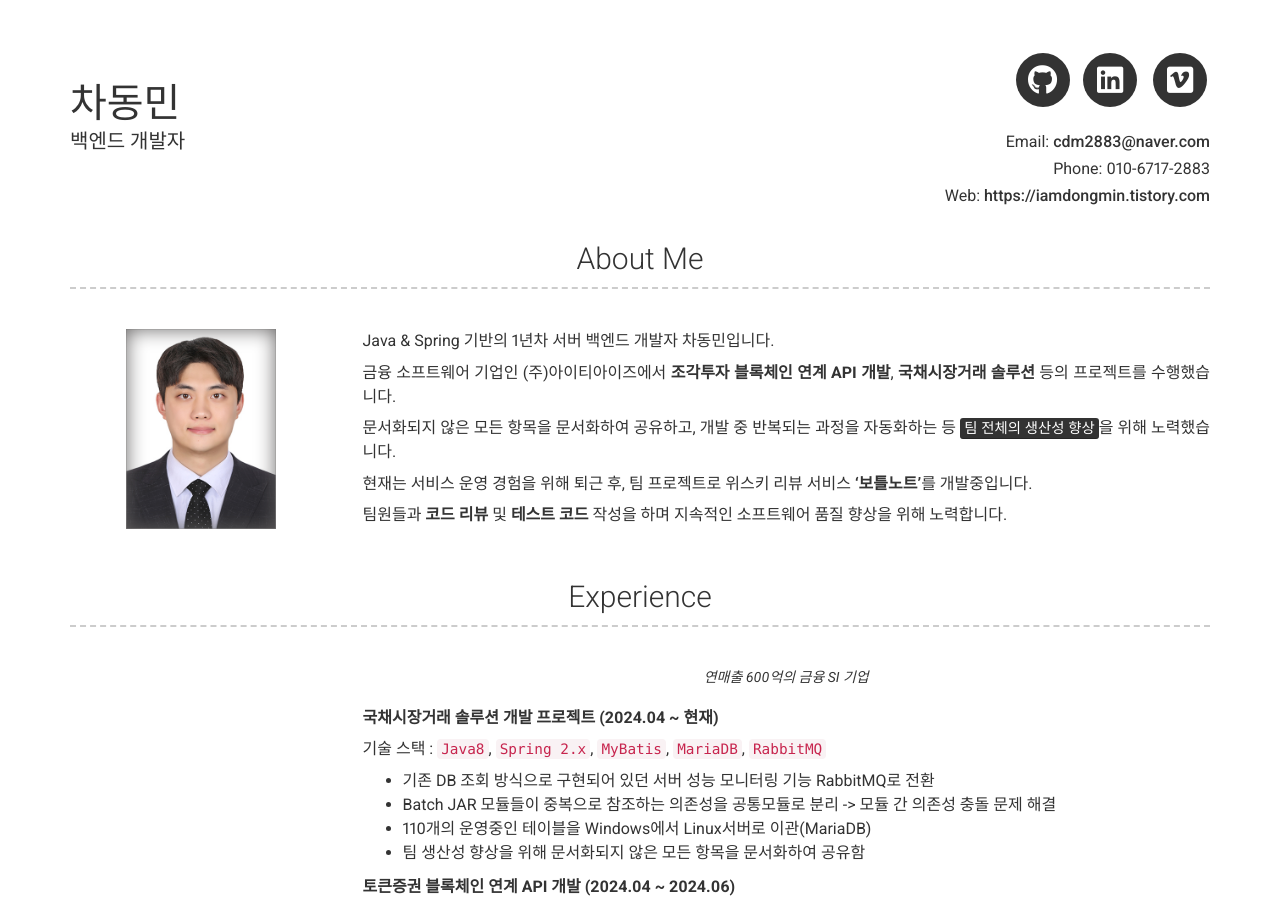
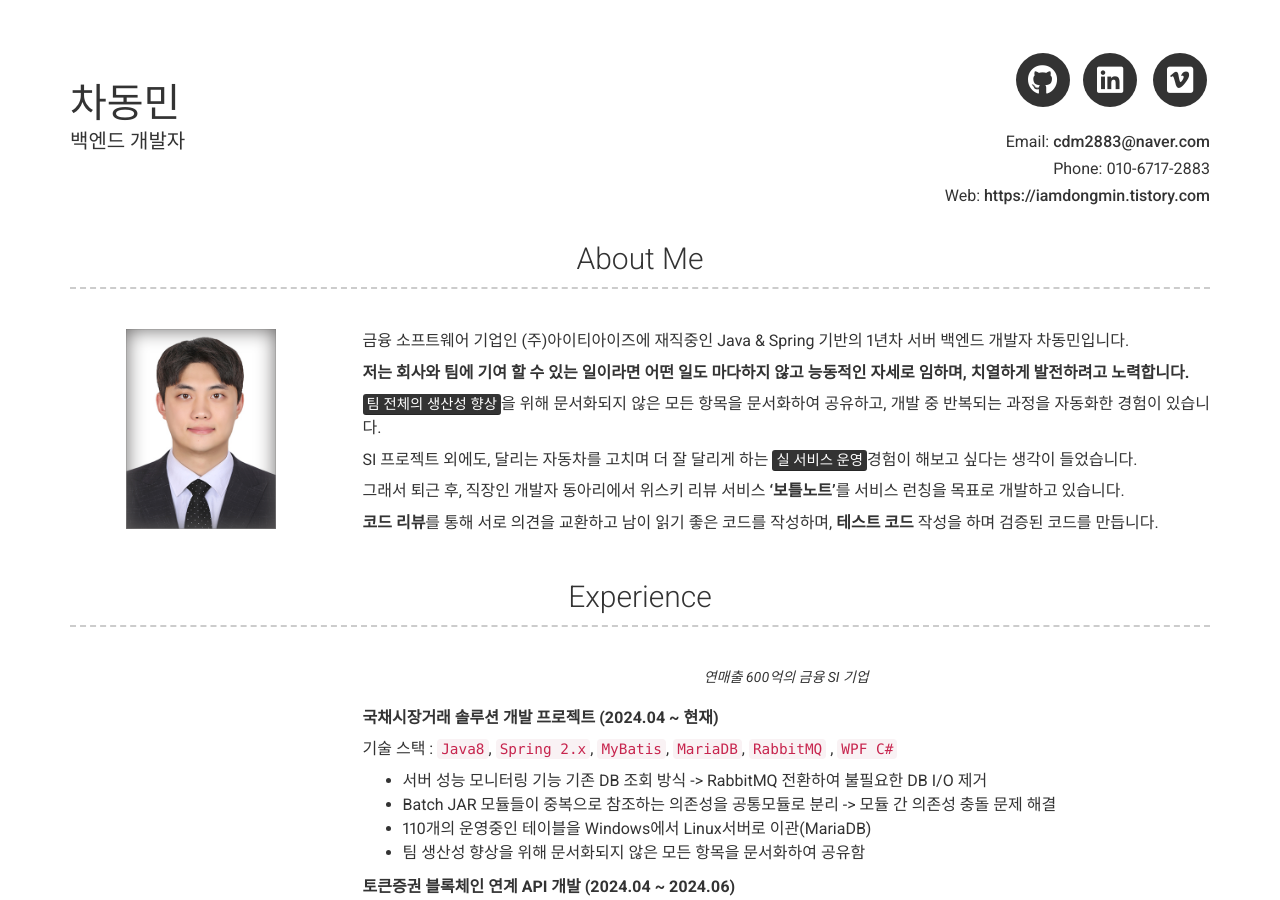
Before and after one commit to chadongmin/chadongmin.github.io, a Jekyll site: the page built from index.md, in a window 1280 px wide and 900 px high. Built offline with Jekyll 4.4.1, drawn with Linux system fonts in a browser that asks for light colours; nearby versions of some CDN libraries.

Commit message:
이력서 v1.1 about me 수정

```diff
--- a/_config.yml
+++ b/_config.yml
@@ -48,15 +48,17 @@ additional_links:
 # about_title: About Me (Use this to override about section title)
 about_profile_image: images/profile_image.jpg
 about_content: | # this will include new lines to allow paragraphs
-  Java & Spring 기반의 1년차 서버 백엔드 개발자 차동민입니다.
+  금융 소프트웨어 기업인 (주)아이티아이즈에 재직중인  Java & Spring 기반의 1년차 서버 백엔드 개발자 차동민입니다.
 
-  금융 소프트웨어 기업인 (주)아이티아이즈에서 **조각투자 블록체인 연계 API 개발**, **국채시장거래 솔루션** 등의 프로젝트를 수행했습니다.
+  **저는 회사와 팀에 기여 할 수 있는 일이라면 어떤 일도 마다하지 않고 능동적인 자세로 임하며, 치열하게 발전하려고 노력합니다.**
 
-  문서화되지 않은 모든 항목을 문서화하여 공유하고, 개발 중 반복되는 과정을 자동화하는 등 <mark>팀 전체의 생산성 향상</mark>을 위해 노력했습니다.
+  <mark>팀 전체의 생산성 향상</mark>을 위해 문서화되지 않은 모든 항목을 문서화하여 공유하고, 개발 중 반복되는 과정을 자동화한 경험이 있습니다.
 
-  현재는 서비스 운영 경험을 위해 퇴근 후, 팀 프로젝트로 위스키 리뷰 서비스 **'보틀노트'**를 개발중입니다.
+  SI 프로젝트 외에도, 달리는 자동차를 고치며 더 잘 달리게 하는 <mark>실 서비스 운영</mark>경험이 해보고 싶다는 생각이 들었습니다.
 
-  팀원들과 **코드 리뷰** 및 **테스트 코드** 작성을 하며 지속적인 소프트웨어 품질 향상을 위해 노력합니다.
+  그래서 퇴근 후, 직장인 개발자 동아리에서 위스키 리뷰 서비스 **'보틀노트'**를 서비스 런칭을 목표로 개발하고 있습니다.
+
+  **코드 리뷰**를 통해 서로 의견을 교환하고 남이 읽기 좋은 코드를 작성하며, **테스트 코드** 작성을 하며 검증된 코드를 만듭니다.
 content:
   #경력
   - title: Experience
@@ -73,9 +75,9 @@ content:
 
           **국채시장거래 솔루션 개발 프로젝트 (2024.04 ~ 현재)**
 
-            기술 스택 : `Java8`, `Spring 2.x`, `MyBatis`, `MariaDB`, `RabbitMQ`
+            기술 스택 : `Java8`, `Spring 2.x`, `MyBatis`, `MariaDB`, `RabbitMQ` , `WPF C#`
 
-          - 기존 DB 조회 방식으로 구현되어 있던 서버 성능 모니터링 기능 RabbitMQ로 전환
+          - 서버 성능 모니터링 기능 기존 DB 조회 방식 -> RabbitMQ 전환하여 불필요한 DB I/O 제거
           - Batch JAR 모듈들이 중복으로 참조하는 의존성을 공통모듈로 분리 ->  모듈 간 의존성 충돌 문제 해결
           - 110개의 운영중인 테이블을 Windows에서 Linux서버로 이관(MariaDB)
           - 팀 생산성 향상을 위해 문서화되지 않은 모든 항목을 문서화하여 공유함
```
Also changed, not shown: 1 other file.
